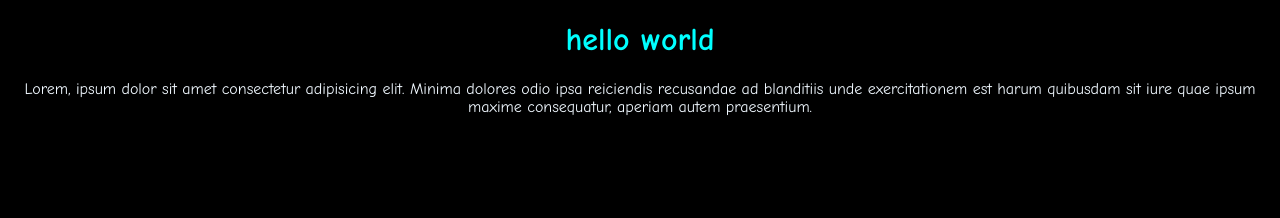
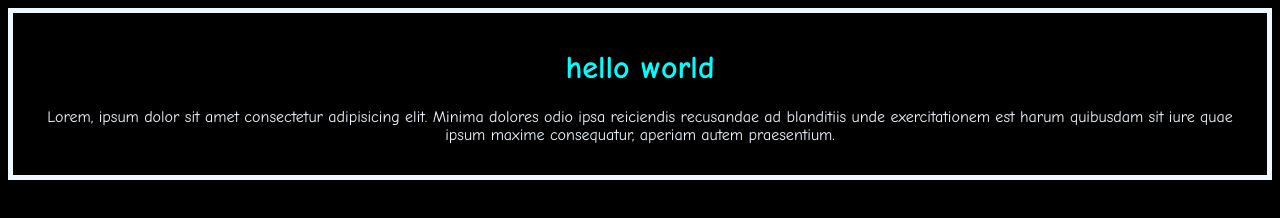
Before and after one commit to anandikha/latihan-git, a plain HTML site: page index.html in a window 1280 px wide. Drawn offline with Linux system fonts and the light colour scheme.

Commit message:
penambahan fitur border

```diff
--- /dev/null
+++ b/border.css
@@ -0,0 +1,6 @@
+.border{
+    border: 5px solid aliceblue;
+    margin: 0;
+    padding: 15px;
+
+}
--- a/index.html
+++ b/index.html
@@ -5,9 +5,12 @@
     <meta name="viewport" content="width=device-width, initial-scale=1.0">
     <title>Document</title>
     <link rel="stylesheet" href="style.css">
+    <link rel="stylesheet" href="border.css">
 </head>
 <body>
-    <h1>hello world</h1>
-    <p>Lorem, ipsum dolor sit amet consectetur adipisicing elit. Minima dolores odio ipsa reiciendis recusandae ad blanditiis unde exercitationem est harum quibusdam sit iure quae ipsum maxime consequatur, aperiam autem praesentium.</p>
-</body>
+    <div class="border">
+        <h1>hello world</h1>
+        <p>Lorem, ipsum dolor sit amet consectetur adipisicing elit. Minima dolores odio ipsa reiciendis recusandae ad blanditiis unde exercitationem est harum quibusdam sit iure quae ipsum maxime consequatur, aperiam autem praesentium.</p>
+    </div>
+    </body>
 </html>
```
